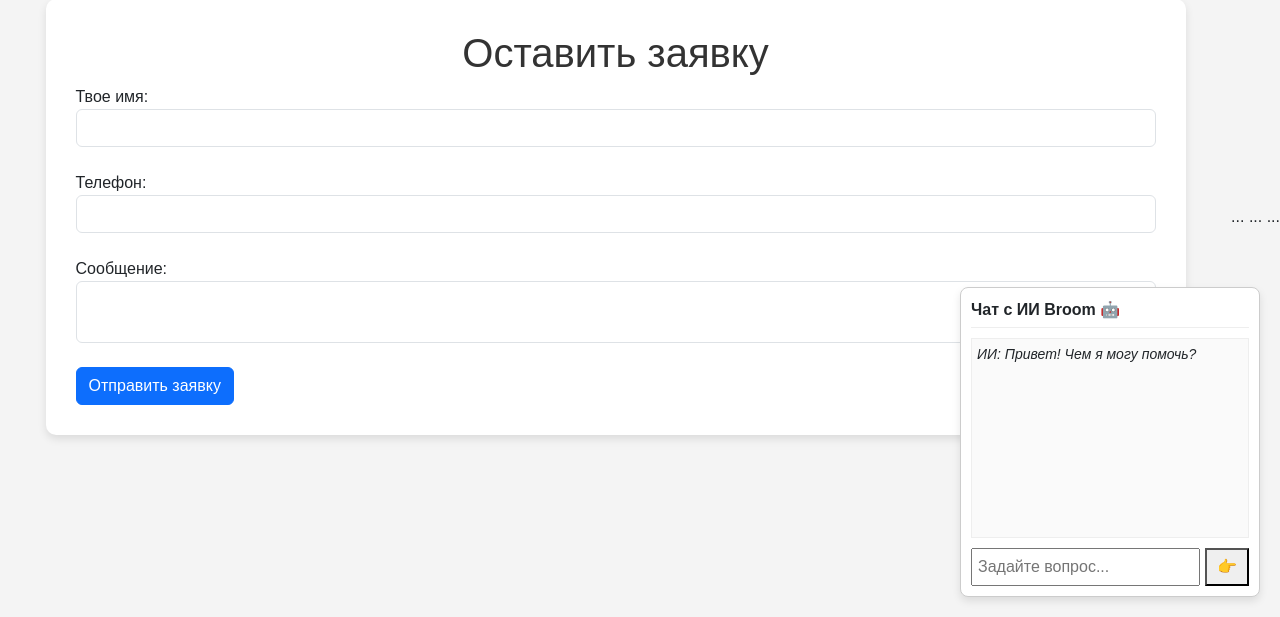
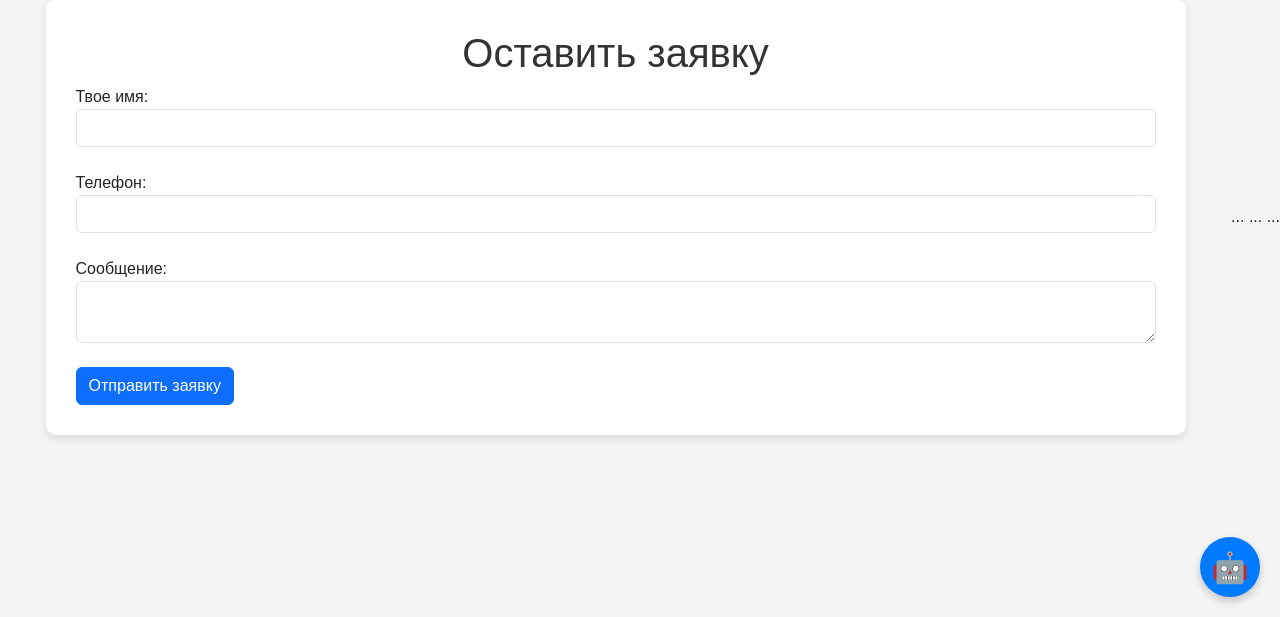
Before and after one commit to Denzi666/django-widget-callback, a Django app: page / in a window 1280 px wide. Shown: the part 183-800 px from the top of the page. Run offline with Django 5.2, Linux system fonts and the light colour scheme.

Commit message:
Update visual  AI-chat

```diff
--- a/templates/index.html
+++ b/templates/index.html
@@ -56,34 +56,77 @@
     ...
     ...
 
-    <div id="chat-container" style="position: fixed; bottom: 20px; right: 20px; width: 300px; border: 1px solid #ccc; background: white; padding: 10px; font-family: sans-serif; box-shadow: 0 4px 8px rgba(0,0,0,0.1); border-radius: 8px; z-index: 9999;">
-        <div style="font-weight: bold; margin-bottom: 10px; border-bottom: 1px solid #eee; padding-bottom: 5px;">Чат с ИИ Broom 🤖</div>
-        <div id="chat-messages" style="height: 200px; overflow-y: auto; border: 1px solid #eee; padding: 5px; margin-bottom: 10px; font-size: 14px; background: #fafafa;">
-            <div><em>ИИ: Привет! Чем я могу помочь?</em></div>
+<div id="broom-chat-widget" style="position: fixed; bottom: 20px; right: 20px; z-index: 9999; font-family: sans-serif;">
+
+    <div id="chat-circle" style="width: 60px; height: 60px; background-color: #007bff; border-radius: 50%; box-shadow: 0 4px 8px rgba(0,0,0,0.2); cursor: pointer; display: flex; align-items: center; justify-content: center; color: white; font-size: 30px; transition: transform 0.3s ease;">
+        🤖
+    </div>
+
+    <div id="chat-window" style="display: none; width: 320px; background: white; border-radius: 12px; box-shadow: 0 5px 15px rgba(0,0,0,0.2); overflow: hidden; position: absolute; bottom: 80px; right: 0;">
+
+        <div style="background-color: #f8f9fa; padding: 10px 15px; border-bottom: 1px solid #eee; display: flex; justify-content: space-between; align-items: center;">
+            <div style="font-weight: bold; font-size: 16px;">Чат с ИИ Broom 🤖</div>
+            <div id="chat-close" style="cursor: pointer; color: #aaa; font-size: 24px; line-height: 20px; font-weight: bold;">&times;</div>
         </div>
-        <div style="display: flex; gap: 5px;">
-            <input type="text" id="chat-input" style="flex: 1; padding: 5px;" placeholder="Задайте вопрос...">
-            <button id="send-btn" style="padding: 5px 10px; cursor: pointer;">👉</button>
+
+        <div id="chat-messages" style="height: 250px; overflow-y: auto; padding: 15px; font-size: 14px; background-color: #fafafa;">
+            <div style="margin-bottom: 10px; color: #555;"><em>ИИ: Привет! Чем я могу помочь?</em></div>
+        </div>
+
+        <div style="padding: 10px; border-top: 1px solid #eee; display: flex; gap: 8px; background-color: white;">
+            <input type="text" id="chat-input" style="flex: 1; padding: 8px; border: 1px solid #ddd; border-radius: 4px; outline: none;" placeholder="Задайте вопрос...">
+            <button id="send-btn" style="padding: 8px 12px; background-color: #007bff; color: white; border: none; border-radius: 4px; cursor: pointer; font-size: 16px;">👉</button>
         </div>
     </div>
+</div>
 
-    <script>
-    document.getElementById('send-btn').addEventListener('click', sendMessage);
-    document.getElementById('chat-input').addEventListener('keypress', function(e) {
+<script>
+    // Находим все нужные элементы в HTML
+    const chatCircle = document.getElementById('chat-circle');
+    const chatWindow = document.getElementById('chat-window');
+    const chatClose = document.getElementById('chat-close');
+    const sendBtn = document.getElementById('send-btn');
+    const chatInput = document.getElementById('chat-input');
+    const messagesContainer = document.getElementById('chat-messages');
+
+    // ЛОГИКА ОТКРЫТИЯ И СВОРАЧИВАНИЯ
+
+    // 1. Клик по круглой кнопке -> показать окно чата, скрыть кнопку
+    chatCircle.addEventListener('click', function() {
+        chatWindow.style.display = 'block'; // Показываем окно
+        chatCircle.style.transform = 'scale(0)'; // Кнопка "сжимается" и исчезает
+        setTimeout(() => { chatCircle.style.visibility = 'hidden'; }, 300); // Полностью скрываем через 0.3 сек
+    });
+
+    // 2. Клик по крестику '×' в заголовке -> скрыть окно, показать кнопку
+    chatClose.addEventListener('click', function() {
+        chatWindow.style.display = 'none'; // Скрываем окно
+        chatCircle.style.visibility = 'visible'; // Возвращаем видимость кнопке
+        chatCircle.style.transform = 'scale(1)'; // Кнопка "вырастает" обратно
+    });
+
+
+    // ЛОГИКА ОТПРАВКИ СООБЩЕНИЙ (осталась прежней)
+
+    sendBtn.addEventListener('click', sendMessage);
+    chatInput.addEventListener('keypress', function(e) {
         if (e.key === 'Enter') sendMessage();
     });
 
     function sendMessage() {
-        const input = document.getElementById('chat-input');
-        const message = input.value.trim();
+        const message = chatInput.value.trim();
         if (!message) return;
 
-        const messagesContainer = document.getElementById('chat-messages');
+        // Отображаем сообщение пользователя
+        messagesContainer.innerHTML += `<div style="margin-bottom: 10px; text-align: right;">
+            <span style="background-color: #007bff; color: white; padding: 6px 10px; border-radius: 10px; display: inline-block;">${message}</span>
+        </div>`;
+        chatInput.value = '';
 
-        messagesContainer.innerHTML += `<div><strong>Вы:</strong> ${message}</div>`;
-        input.value = '';
+        // Автопрокрутка вниз
         messagesContainer.scrollTop = messagesContainer.scrollHeight;
 
+        // Отправляем запрос на наш Бэкенд Django
         fetch('/api/chat/', {
             method: 'POST',
             headers: {
@@ -94,17 +137,21 @@
         .then(response => response.json())
         .then(data => {
             if (data.reply) {
-                messagesContainer.innerHTML += `<div><strong>ИИ:</strong> ${data.reply.replace(/\n/g, '<br>')}</div>`;
+                // Красиво отображаем ответ ИИ с переносами строк
+                const formattedReply = data.reply.replace(/\n/g, '<br>');
+                messagesContainer.innerHTML += `<div style="margin-bottom: 10px;">
+                    <span style="background-color: #e9ecef; color: #333; padding: 6px 10px; border-radius: 10px; display: inline-block;"><strong>ИИ Broom:</strong><br>${formattedReply}</span>
+                </div>`;
             } else if (data.error) {
-                messagesContainer.innerHTML += `<div style="color: red;"><strong>Ошибка:</strong> ${data.error}</div>`;
+                messagesContainer.innerHTML += `<div style="color: red; margin-bottom: 10px;"><strong>Ошибка:</strong> ${data.error}</div>`;
             }
             messagesContainer.scrollTop = messagesContainer.scrollHeight;
         })
         .catch(error => {
-            messagesContainer.innerHTML += `<div style="color: red;"><strong>Ошибка сети</strong></div>`;
+            messagesContainer.innerHTML += `<div style="color: red; margin-bottom: 10px;"><strong>Ошибка сети</strong></div>`;
             console.error('Error:', error);
         });
     }
-    </script>
+</script>
 </body>
 </html>
```
